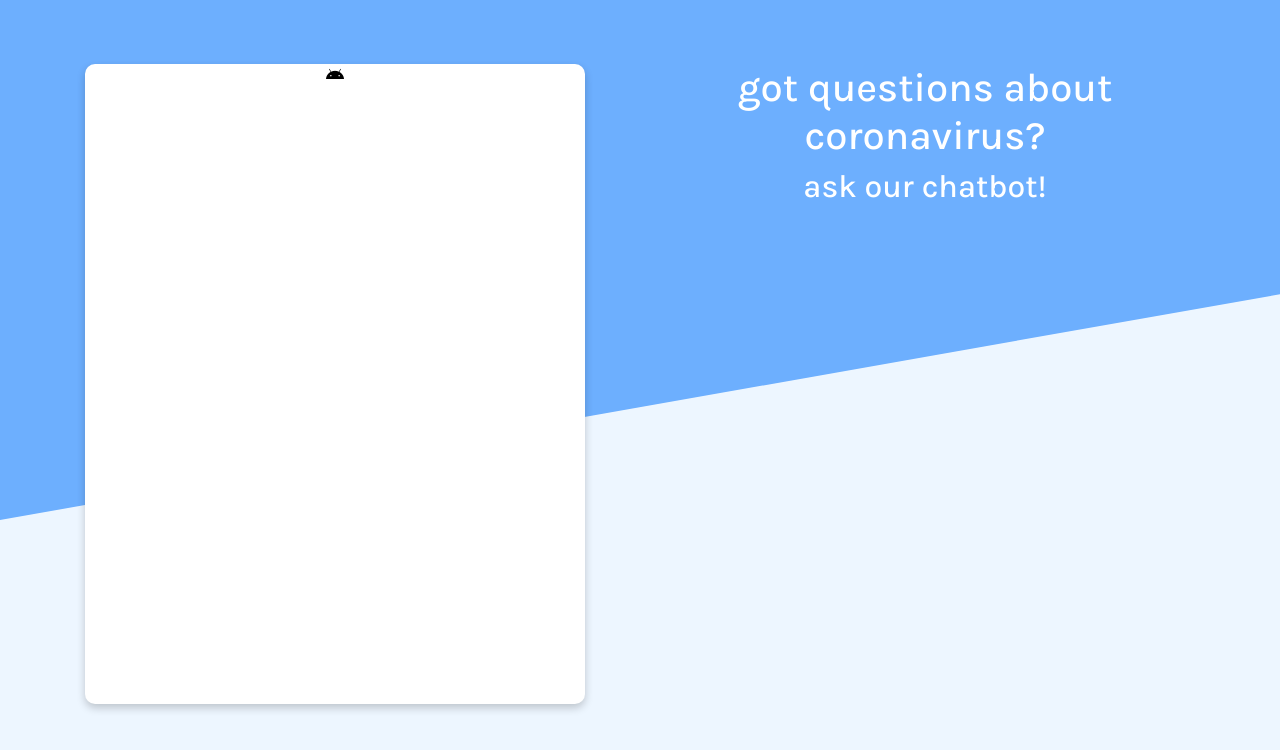
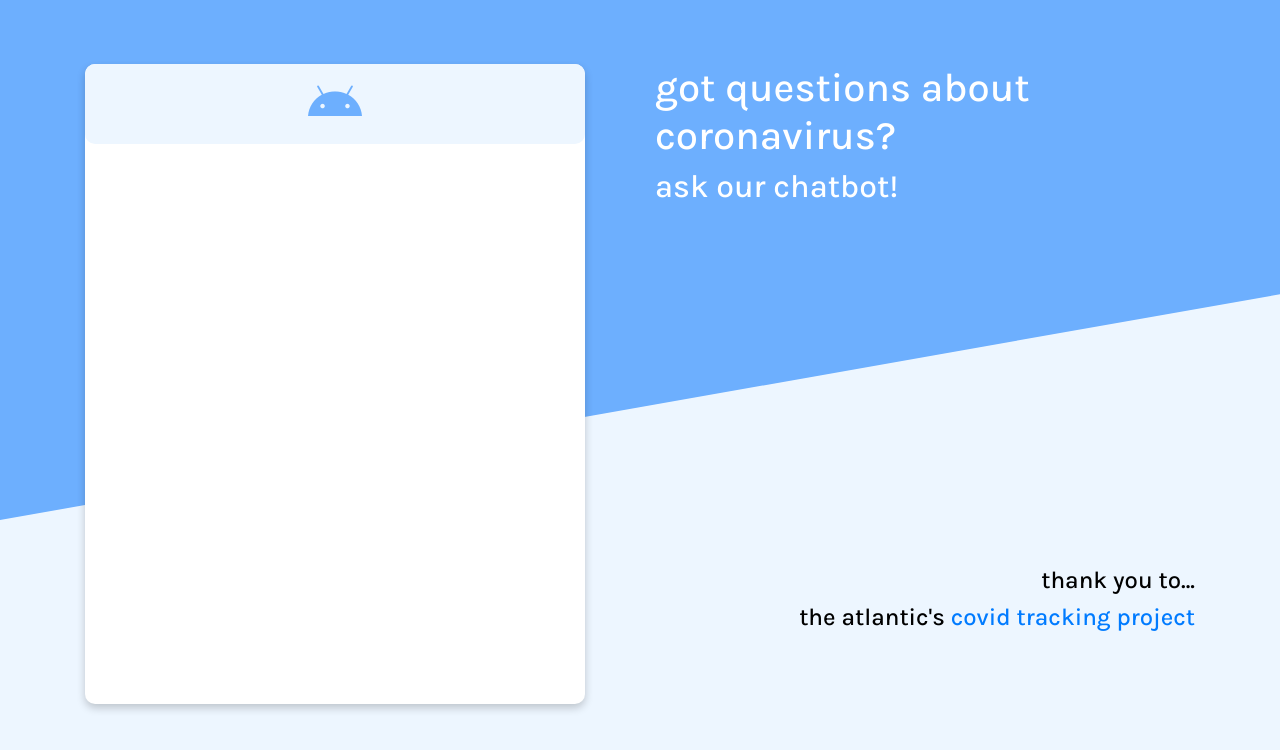
Before and after one commit to mlum123/coronavirus-chatbot, a React (Create React App) app: page / in a window 1280 px wide. Shown: the top 750 px of the page. Built offline with nearby package versions, Linux system fonts and the light colour scheme.

Commit message:
styled more

```diff
--- a/src/App.js
+++ b/src/App.js
@@ -2,8 +2,9 @@ import React from "react";
 import "./App.css";
 import { Container, Row, Col, Button } from "reactstrap";
 import Coronavirus from "./util/Coronavirus";
+import Chatbox from "./components/Chatbox";
 import Header from "./components/Header";
-import Chatbox from "./components/Chatbox";
+import Acknowledgements from "./components/Acknowledgements";
 
 class App extends React.Component {
   constructor(props) {
@@ -42,10 +43,19 @@ class App extends React.Component {
           <div class="skewed"></div>
           <Row>
             <Col xs="12" lg="6">
-              <Chatbox></Chatbox>
+              <Chatbox />
             </Col>
             <Col xs="12" lg="6">
-              <Header></Header>
+              <Row>
+                <Col>
+                  <Header />
+                </Col>
+              </Row>
+              <Row>
+                <Col>
+                  <Acknowledgements />
+                </Col>
+              </Row>
             </Col>
           </Row>
         </Container>
--- /dev/null
+++ b/src/components/Acknowledgements.css
@@ -0,0 +1,12 @@
+#acknowledgements {
+  color: black;
+  margin-top: 22rem;
+  text-align: right;
+}
+
+@media screen and (max-width: 992px) {
+  #acknowledgements {
+    margin-top: 2rem;
+    text-align: center;
+  }
+}
--- /dev/null
+++ b/src/components/Acknowledgements.js
@@ -0,0 +1,20 @@
+import React from "react";
+import "./Acknowledgements.css";
+
+class Acknowledgements extends React.Component {
+  render() {
+    return (
+      <div id="acknowledgements">
+        <h4>thank you to...</h4>
+        <h4>
+          the atlantic's{" "}
+          <a href="https://covidtracking.com/" target="_blank" rel="noreferrer">
+            covid tracking project
+          </a>
+        </h4>
+      </div>
+    );
+  }
+}
+
+export default Acknowledgements;
--- /dev/null
+++ b/src/components/ChatHeader.css
@@ -0,0 +1,7 @@
+.fa-android {
+  padding: 1rem 0;
+  width: 100%;
+  color: #6daffe;
+  background: #edf6ff;
+  border-radius: 10px;
+}
--- /dev/null
+++ b/src/components/ChatHeader.js
@@ -0,0 +1,10 @@
+import React from "react";
+import "./ChatHeader.css";
+
+class ChatHeader extends React.Component {
+  render() {
+    return <i class="fab fa-android fa-3x"></i>;
+  }
+}
+
+export default ChatHeader;
--- a/src/components/Chatbox.js
+++ b/src/components/Chatbox.js
@@ -1,11 +1,13 @@
 import React from "react";
 import "./Chatbox.css";
+import ChatHeader from "./ChatHeader";
+import Robot from "./Robot";
 
 class Chatbox extends React.Component {
   render() {
     return (
       <div id="chatbox">
-        <i class="fab fa-android"></i>
+        <ChatHeader />
       </div>
     );
   }
--- a/src/components/Header.css
+++ b/src/components/Header.css
@@ -1,5 +1,6 @@
 header {
   padding-top: 4rem;
+  text-align: left;
 }
 
 @media screen and (max-width: 992px) {
@@ -7,5 +8,6 @@ header {
     color: black;
     padding-top: 1rem;
     padding-bottom: 2rem;
+    text-align: center;
   }
 }
--- /dev/null
+++ b/src/components/Robot.css
@@ -0,0 +1,3 @@
+.fa-android {
+  color: #6daffe;
+}
--- /dev/null
+++ b/src/components/Robot.js
@@ -0,0 +1,10 @@
+import React from "react";
+import "./Robot.css";
+
+class Robot extends React.Component {
+  render() {
+    return <i class="fab fa-android fa-3x"></i>;
+  }
+}
+
+export default Robot;
```
